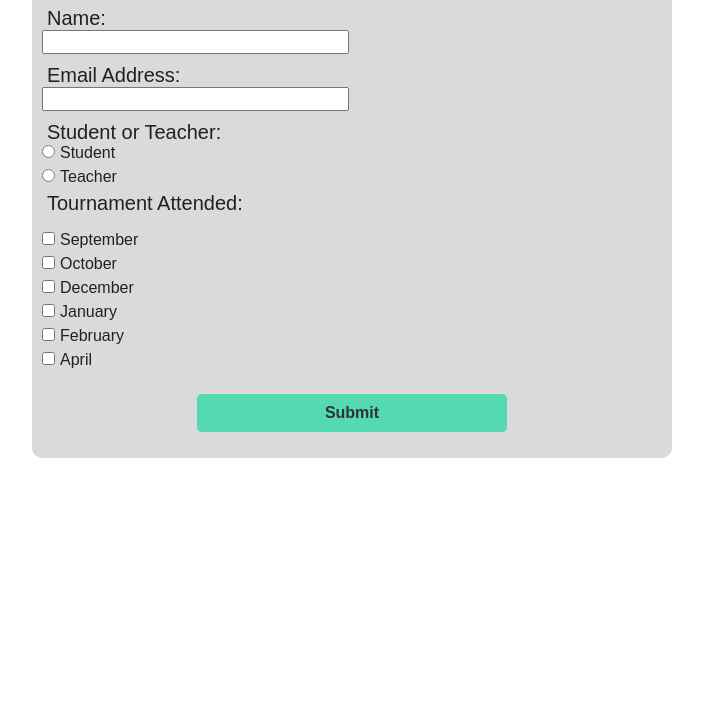
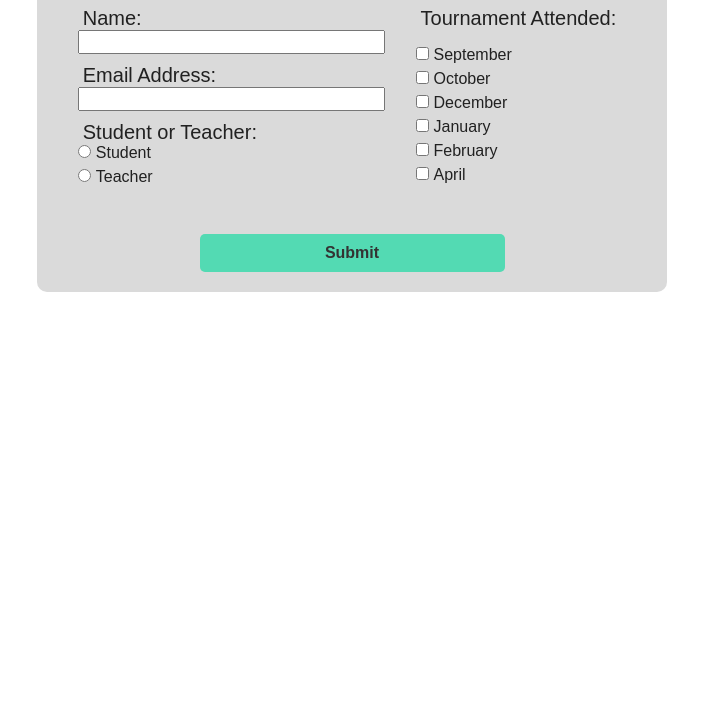
Before and after one commit to bjhuot/Wyatt-Submission-Form, a plain HTML site: page index.html in a window 1280 px wide. Shown: the part 93-800 px from the top of the page, without its empty margins (288-991 px from the left). Drawn offline with Linux system fonts and the light colour scheme.

Commit message:
Positioned submit button

```diff
--- a/css/styles.css
+++ b/css/styles.css
@@ -27,7 +27,7 @@ label {
 }
 
 textarea {
-    width: 30ch;
+    width: 100%;
     height: 6em;
 }
 
@@ -52,7 +52,7 @@ textarea {
 .btn {
     display: block;
     width: 50%;
-    margin: 0 auto;
+    margin: 10px auto;
     padding: 10px 0;
     border: none;
     border-radius: 5px;
@@ -61,7 +61,7 @@ textarea {
     font-weight: bold;
 }
 
-#form_one:hover {
+.btn:hover {
     background-color: rgba(70, 206, 167, 0.75);
 }
 
@@ -69,10 +69,10 @@ textarea {
  * Media Queries
  */
 
- @media all and (min-width: 800px) {
+ @media all and (min-width: 600px) {
 
     .content {
-        max-width: 50%;
+        max-width: 70%;
     }
 
     #output {
@@ -85,9 +85,31 @@ textarea {
 
     .monthly {
         width: 45%;
+        margin: 10px;
     }
 
     .btn {
         align-self: flex-end;
     }
- }
+}
+
+@media all and (min-width: 800px) {
+    h1 {
+        display: block;
+    }
+    .content:not(.monthly) {
+        display: flex;
+        flex-direction: row;
+        flex-wrap: wrap;
+        justify-content: space-evenly;
+        max-width: 630px;
+    }
+
+    .monthly {
+        max-width: 370px;
+    }
+
+    .btndiv {
+        flex-basis: 100%;
+    }
+}
--- a/index.html
+++ b/index.html
@@ -11,8 +11,9 @@
   <main>
     <div class="content">
       <!-- First form filled out by respondants -->
-      <form class="constant" action="index.html" method="post">
+      <form class="constant" action="index.html" method="post"></form>
       <h1>Submit League Feedback</h1>
+        <div class="groupOne">
           <label class="title" for="name">Name:</label><br>
           <input type="text" id="name" name="guestName" size="30"><br>
 
@@ -24,7 +25,9 @@
             <input type="radio" id="student" name="respondent" value="student"><label for="student">Student</label><br>
             <input type="radio" id="teacher" name="respondent" value="teacher"><label for="teacher">Teacher</label><br>
           </div>
+        </div>
 
+        <div class="groupTwo">
           <label class="title">Tournament Attended:</label><br>
           <div class="checkbox">
             <ul>
@@ -34,9 +37,10 @@
               <li><input type="checkbox" id="jan" name="month" value="jan"><label for="jan">January</label></li>
               <li><input type="checkbox" id="feb" name="month" value="feb"><label for="feb">February</label></li>
               <li><input type="checkbox" id="apr" name="month" value="mar"><label for="apr">April</label></li><br>
-            <li><input type="button" id="form_one" class="btn" name="submit" value="Submit" onclick="printMonth()">
             </ul>
           </div>
+        </div>
+        <input type="button" id="form_one" class="btn" name="submit" value="Submit" onclick="printMonth()">
       </form>
     </div>
 
--- a/scripts.js
+++ b/scripts.js
@@ -52,7 +52,7 @@ function printMonth() {
     monthCal = document.getElementById(monthCal).checked;
     if (monthCal == true) {
       outputSurvey = outputSurvey + '<div class="content monthly"><h3>' + monthName + '</h3>' + printForm + '</div>';
-      print(outputSurvey + '<input type="button" id="form_two" class="btn" name="submit" value="Submit">');
+      print(outputSurvey + '<div class="btndiv"><input type="button" id="form_two" class="btn" name="submit" value="Submit"></div>');
     }
   }
 }
```
Lines whose indentation alone changed are shown as unchanged.
